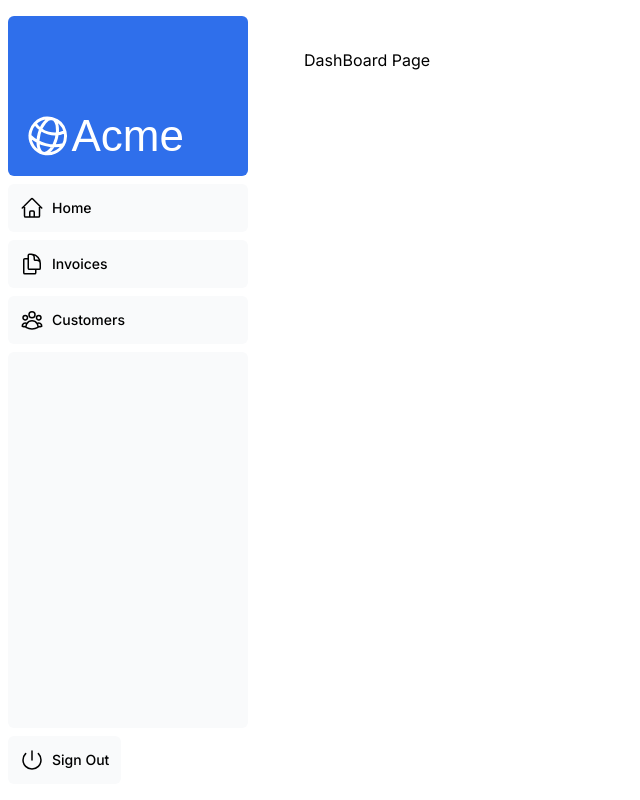
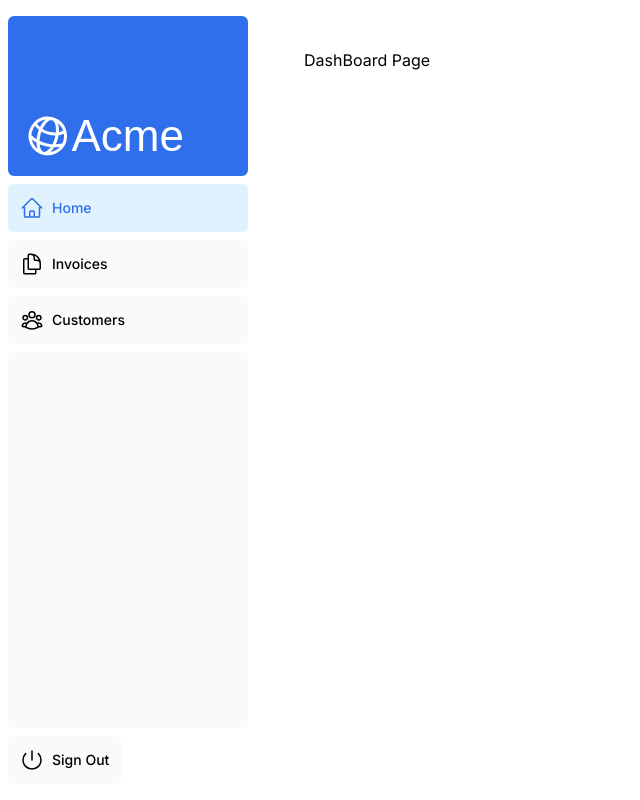
Before and after one commit to Jee-on/nextjs-tutorial, a Next.js app: page /dashboard in a window 1280 px wide. Shown: the whole page, without its empty margins (0-640 px from the left). Built offline with nearby package versions, Linux system fonts and the light colour scheme; a web font is replaced by a local one.

Commit message:
chapter-5 end

```diff
--- a/app/ui/dashboard/nav-links.tsx
+++ b/app/ui/dashboard/nav-links.tsx
@@ -1,35 +1,43 @@
+'use client';
+
 import {
   UserGroupIcon,
   HomeIcon,
   DocumentDuplicateIcon,
 } from '@heroicons/react/24/outline';
+import Link from 'next/link';
+import {usePathname} from "next/navigation";
+import clsx from 'clsx';
 
 // Map of links to display in the side navigation.
 // Depending on the size of the application, this would be stored in a database.
 const links = [
-  { name: 'Home', href: '/dashboard', icon: HomeIcon },
+  {name: 'Home', href: '/dashboard', icon: HomeIcon},
   {
     name: 'Invoices',
     href: '/dashboard/invoices',
     icon: DocumentDuplicateIcon,
   },
-  { name: 'Customers', href: '/dashboard/customers', icon: UserGroupIcon },
+  {name: 'Customers', href: '/dashboard/customers', icon: UserGroupIcon},
 ];
 
 export default function NavLinks() {
+  const pathname = usePathname()
   return (
     <>
       {links.map((link) => {
         const LinkIcon = link.icon;
         return (
-          <a
+          <Link
             key={link.name}
             href={link.href}
-            className="flex h-[48px] grow items-center justify-center gap-2 rounded-md bg-gray-50 p-3 text-sm font-medium hover:bg-sky-100 hover:text-blue-600 md:flex-none md:justify-start md:p-2 md:px-3"
+            className={clsx("flex h-[48px] grow items-center justify-center gap-2 rounded-md bg-gray-50 p-3 text-sm font-medium hover:bg-sky-100 hover:text-blue-600 md:flex-none md:justify-start md:p-2 md:px-3"
+            , {'bg-sky-100 text-blue-600': pathname === link.href}
+                )}
           >
-            <LinkIcon className="w-6" />
+            <LinkIcon className="w-6"/>
             <p className="hidden md:block">{link.name}</p>
-          </a>
+          </Link>
         );
       })}
     </>
```
